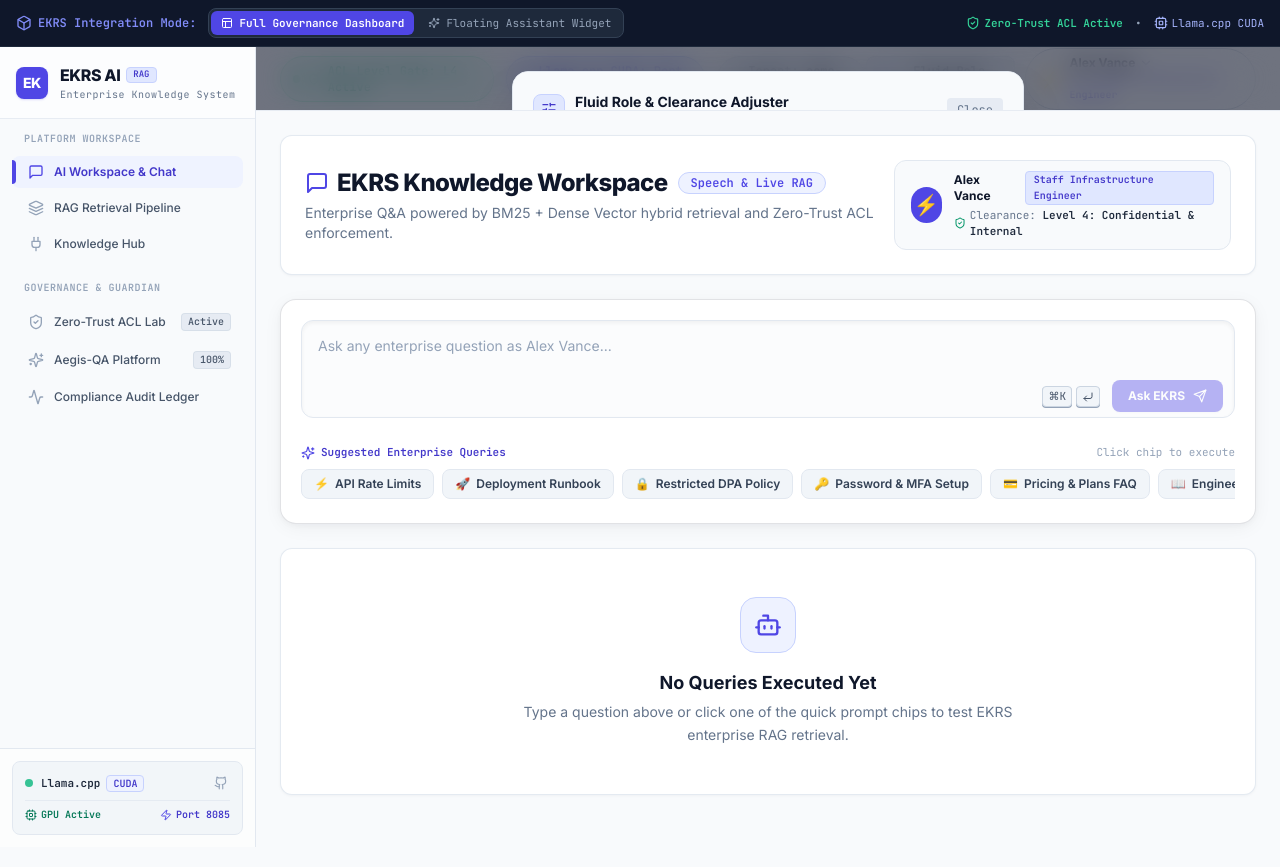
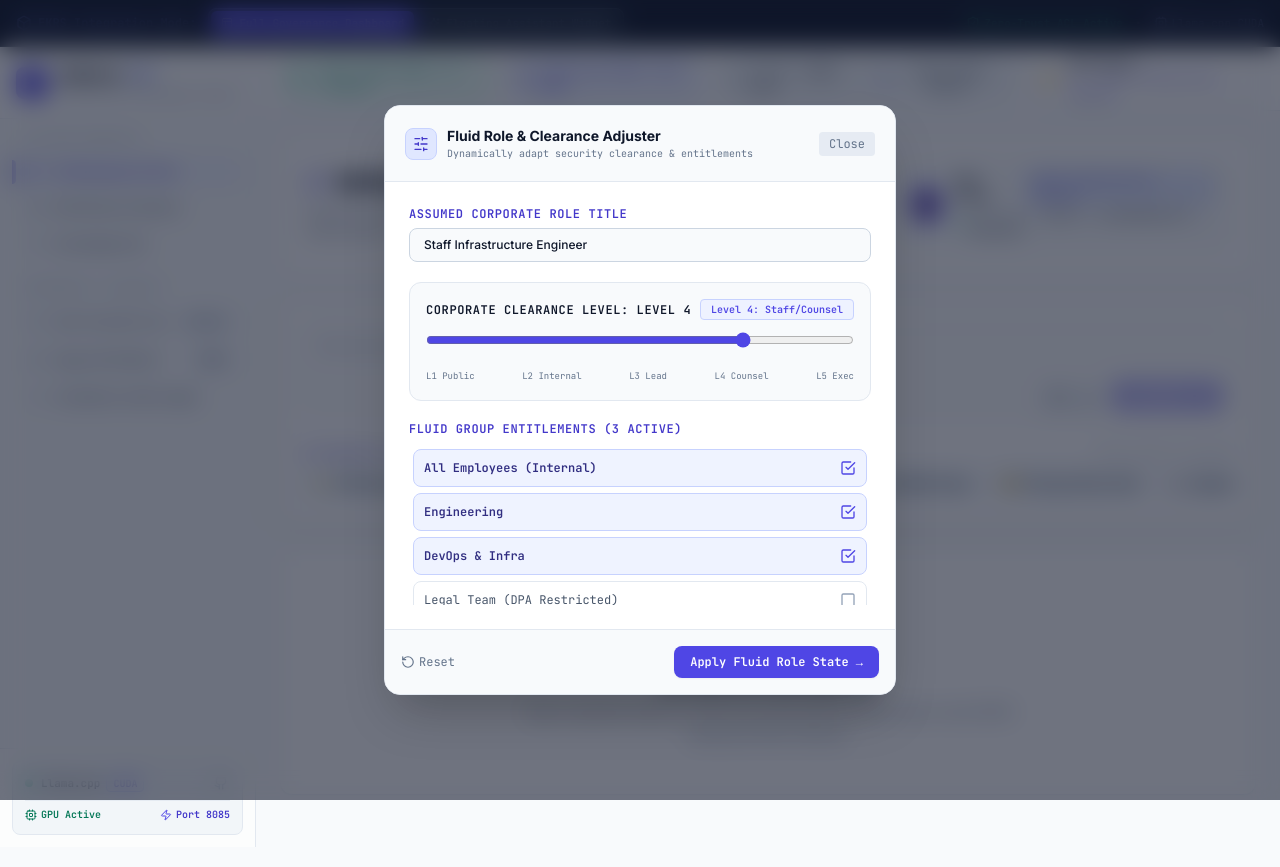
Before and after one commit to ParthVarekar/enterprise_knowledge_assistance, a React (Vite) app in the folder frontend/: page / in a window 1280 px wide. Both pictures are taken after a click on the button "Fluid Role Editor". Built offline with nearby package versions, Linux system fonts and the light colour scheme.

Commit message:
fix(ui): Portal Fluid Role and Citation modals directly into document.body using React createPortal

```diff
--- a/frontend/src/components/CitationModal.tsx
+++ b/frontend/src/components/CitationModal.tsx
@@ -1,4 +1,5 @@
 import React from 'react';
+import { createPortal } from 'react-dom';
 import { X, ExternalLink, ShieldAlert, Calendar, FileText, Lock, Globe, Building2 } from 'lucide-react';
 
 interface CitationModalProps {
@@ -33,9 +34,9 @@ export const CitationModal: React.FC<CitationModalProps> = ({ citation, onClose
     }
   };
 
-  return (
-    <div className="fixed inset-0 z-[9999] flex items-center justify-center p-4 sm:p-6 bg-slate-900/60 backdrop-blur-md animate-in fade-in duration-150 overflow-y-auto">
-      <div className="bg-white border border-slate-200 rounded-2xl max-w-2xl w-full overflow-hidden shadow-2xl space-y-0 my-auto">
+  return createPortal(
+    <div className="fixed inset-0 z-[99999] flex items-center justify-center p-4 sm:p-6 bg-slate-900/60 backdrop-blur-md animate-in fade-in duration-150 overflow-y-auto">
+      <div className="bg-white border border-slate-200 rounded-2xl max-w-2xl w-full overflow-hidden shadow-2xl space-y-0 my-auto animate-in zoom-in-95 duration-150">
         {/* Header */}
         <div className="p-5 border-b border-slate-200 flex items-center justify-between bg-slate-50">
           <div className="flex items-center space-x-3">
@@ -102,6 +103,7 @@ export const CitationModal: React.FC<CitationModalProps> = ({ citation, onClose
           </button>
         </div>
       </div>
-    </div>
+    </div>,
+    document.body
   );
 };
--- a/frontend/src/components/Header.tsx
+++ b/frontend/src/components/Header.tsx
@@ -1,4 +1,5 @@
 import React, { useState, useRef, useEffect } from 'react';
+import { createPortal } from 'react-dom';
 import { UserPersona, PRESET_PERSONAS } from '../mockEngine/engineAdapter';
 import {
   ShieldCheck,
@@ -258,10 +259,10 @@ export const Header: React.FC<HeaderProps> = ({ currentPersona, onSelectPersona
         )}
       </div>
 
-      {/* Fluid Role & Clearance Level Editor Modal */}
-      {isFluidModalOpen && (
-        <div className="fixed inset-0 z-[9999] flex items-center justify-center p-4 sm:p-6 bg-slate-900/60 backdrop-blur-md animate-in fade-in duration-150 overflow-y-auto">
-          <div className="bg-white border border-slate-200 rounded-2xl max-w-lg w-full overflow-hidden shadow-2xl space-y-0 my-auto">
+      {/* Fluid Role & Clearance Level Editor Modal Popup Card */}
+      {isFluidModalOpen && createPortal(
+        <div className="fixed inset-0 z-[99999] flex items-center justify-center p-4 sm:p-6 bg-slate-900/60 backdrop-blur-md animate-in fade-in duration-150 overflow-y-auto">
+          <div className="bg-white border border-slate-200 rounded-2xl max-w-lg w-full overflow-hidden shadow-2xl space-y-0 my-auto animate-in zoom-in-95 duration-150">
             {/* Modal Header */}
             <div className="p-5 bg-slate-50 border-b border-slate-200 flex items-center justify-between">
               <div className="flex items-center space-x-2.5">
@@ -385,7 +386,8 @@ export const Header: React.FC<HeaderProps> = ({ currentPersona, onSelectPersona
               </button>
             </div>
           </div>
-        </div>
+        </div>,
+        document.body
       )}
     </header>
   );
```
